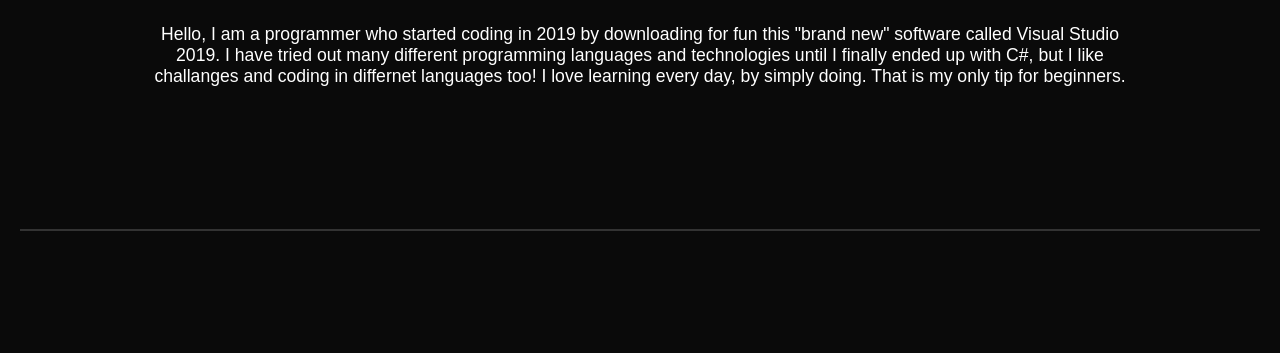
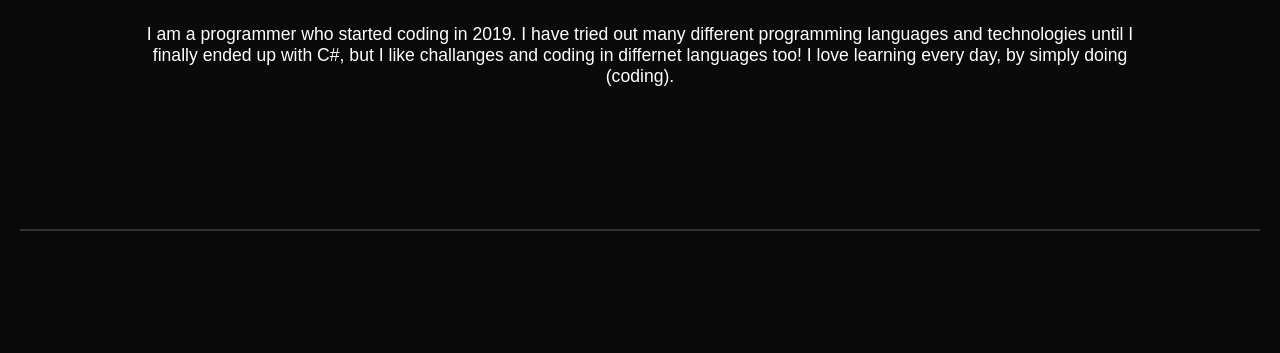
Before and after one commit to CsharpProgramming/csharpprogramming.github.io, a plain HTML site: page index.html in a window 1280 px wide. Shown: the part 391-744 px from the top of the page. Drawn offline with Linux system fonts and the light colour scheme; a web font is replaced by a local one.

Commit message:
Update index.html
Changes in about section

```diff
--- a/index.html
+++ b/index.html
@@ -26,7 +26,7 @@
     <main>
         <section id="about">
             <h2><i class="fas fa-user"></i> About Me</h2>
-            <p>Hello, I am a programmer who started coding in 2019 by downloading for fun this "brand new" software called Visual Studio 2019. I have tried out many different programming languages and technologies until I finally ended up with C#, but I like challanges and coding in differnet languages too! I love learning every day, by simply doing. That is my only tip for beginners.</p>
+            <p>I am a programmer who started coding in 2019. I have tried out many different programming languages and technologies until I finally ended up with C#, but I like challanges and coding in differnet languages too! I love learning every day, by simply doing (coding).</p>
         </section>
         <section id="projects">
             <h2><i class="fa-solid fa-file-code"></i> My Projects</h2>
```
